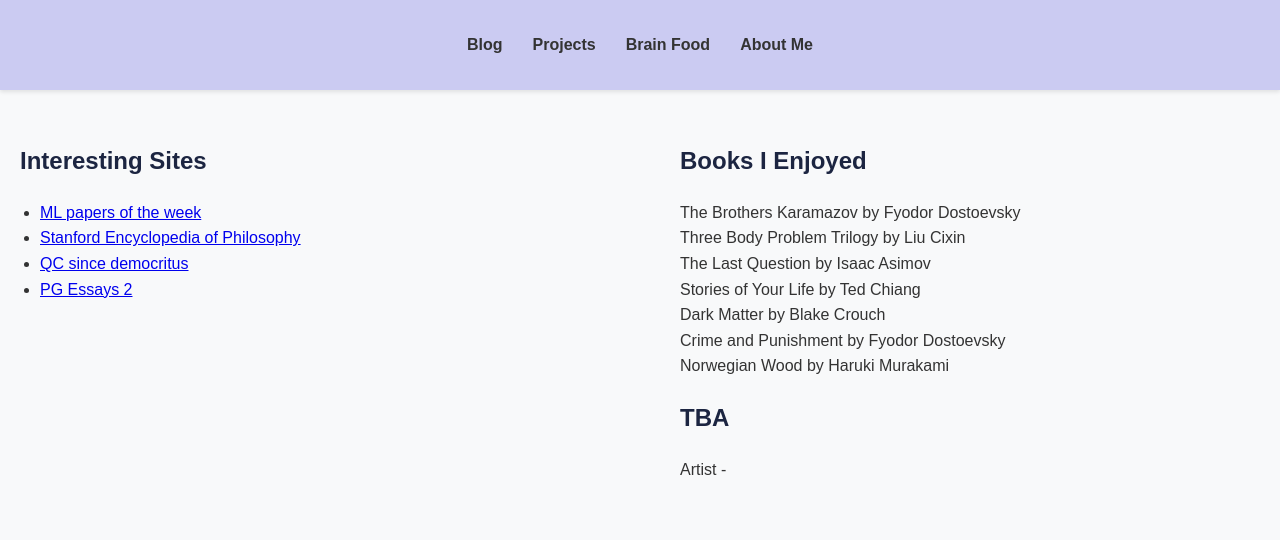
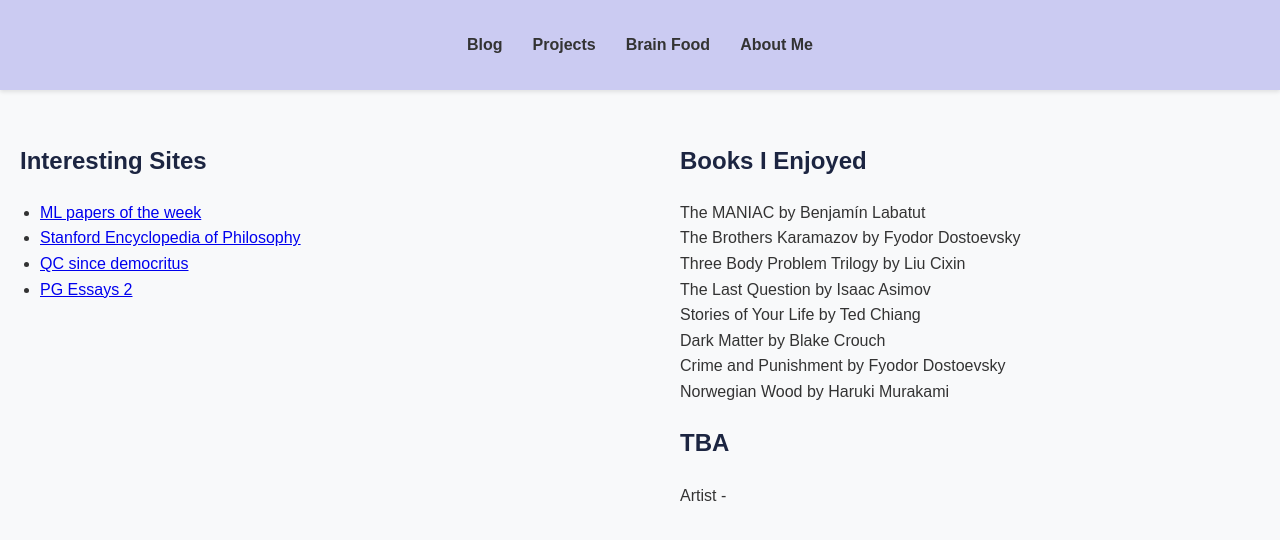
Before and after one commit to adhikarinarayan/adhikarinarayan.github.io, a Jekyll site: the page built from brain-food.md, in a window 1280 px wide. Shown: the top 540 px of the page. Built offline with Jekyll 4.4.1, drawn with Linux system fonts in a browser that asks for light colours.

Commit message:
Update brain-food.md

```diff
--- a/brain-food.md
+++ b/brain-food.md
@@ -16,6 +16,7 @@ title: Brain Food
   <div class="column-right">
     <h2>Books I Enjoyed</h2>
     <ul>
+      <li>The MANIAC by  Benjamín Labatut</li>
       <li>The Brothers Karamazov by Fyodor Dostoevsky</li>
       <li>Three Body Problem Trilogy by Liu Cixin</li>
       <li>The Last Question by Isaac Asimov</li>
```
